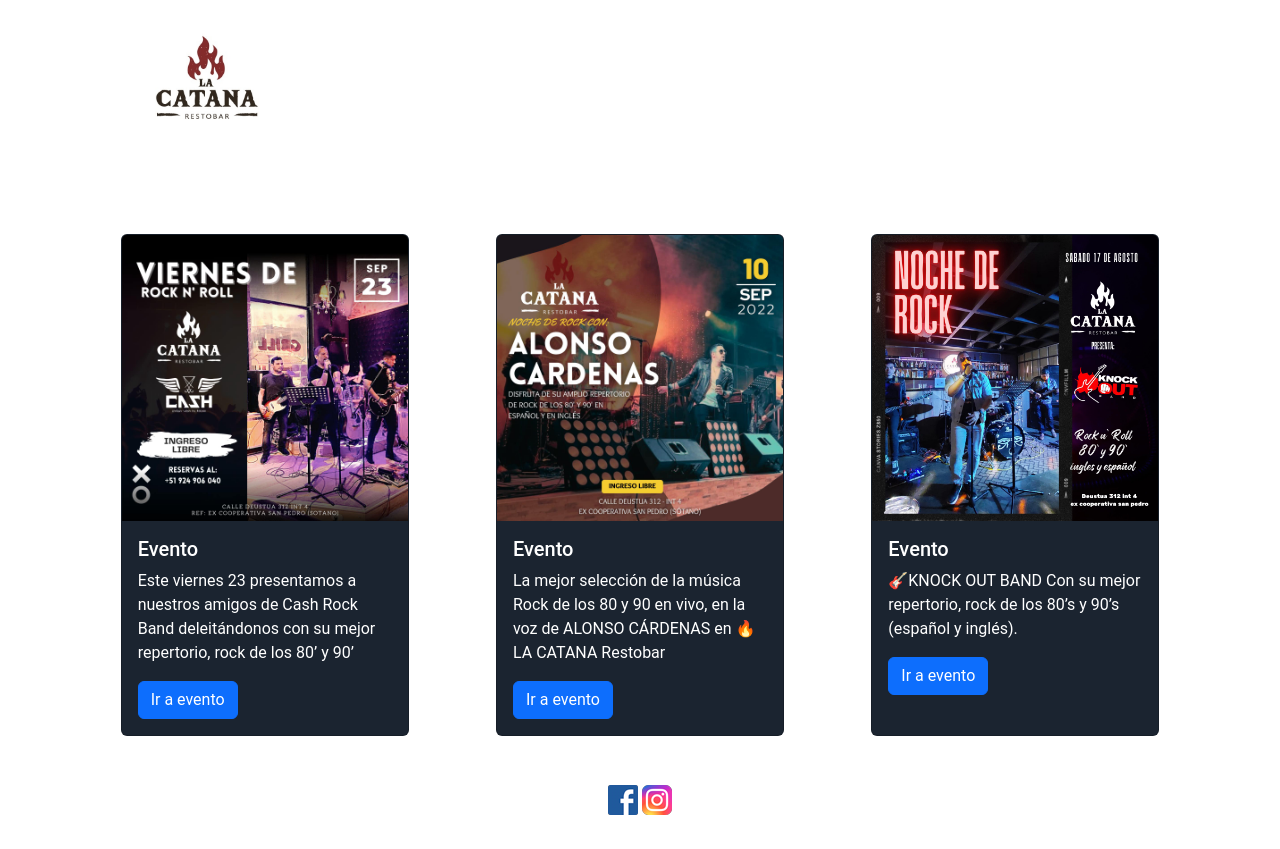
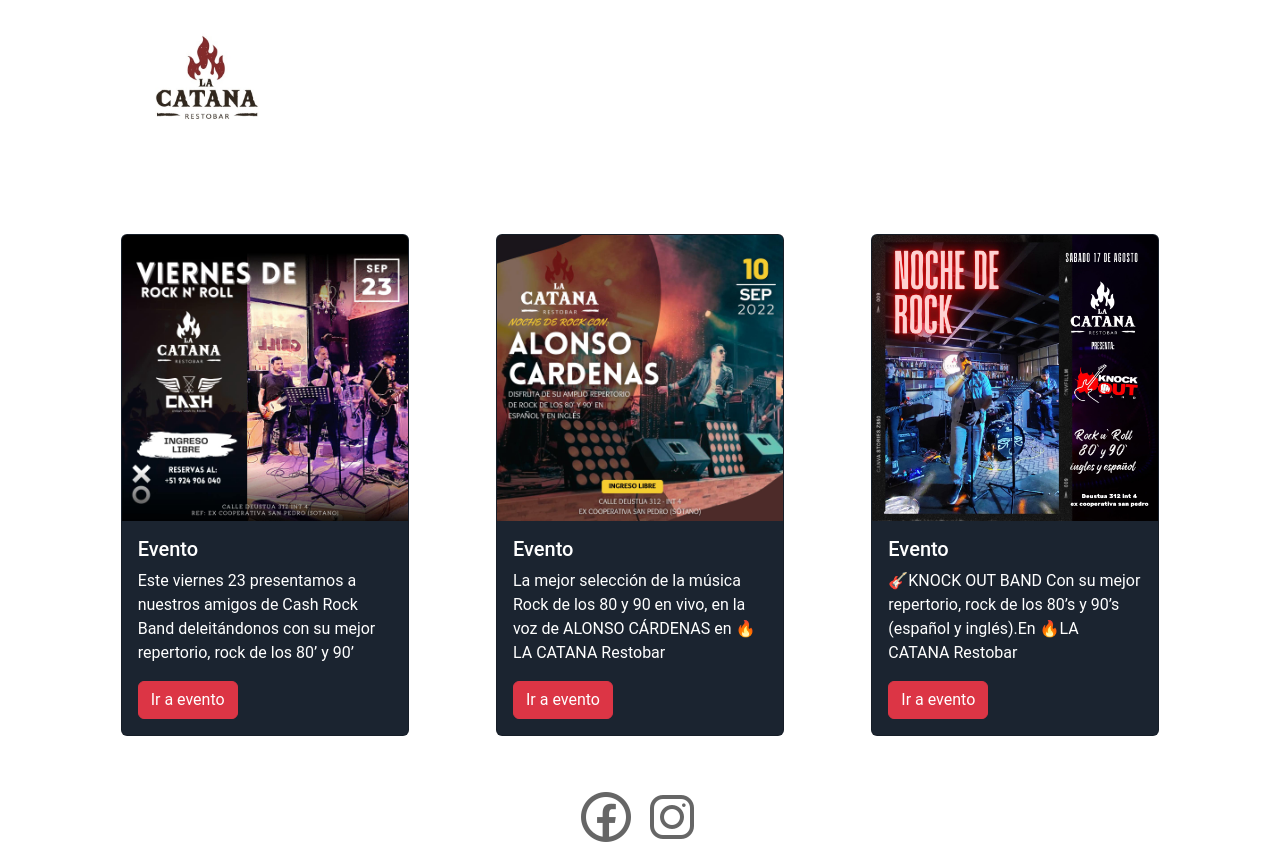
Before and after one commit to Diego211993/github-proyectocoder2.0, a website: page pages/eventos.html in a window 1280 px wide. Before the commit the page ends 815 px from the top, so only its background shows below. Drawn offline with nearby package versions, Linux system fonts and the light colour scheme.

Commit message:
cambio de color en los botones

```diff
--- a/pages/eventos.html
+++ b/pages/eventos.html
@@ -53,7 +53,7 @@
                     <div class="card-body">
                         <h5 class="card-title">Evento</h5>
                         <p class="card-text">Este viernes 23 presentamos a nuestros amigos de Cash Rock Band deleitándonos con su mejor repertorio, rock de los 80’ y 90’</p>
-                        <a href="#" class="btn btn-primary">Ir a evento</a>
+                        <a href="#" class="btn btn-danger">Ir a evento</a>
                     </div>
                 </div>
 
@@ -62,7 +62,7 @@
                     <div class="card-body">
                         <h5 class="card-title">Evento</h5>
                         <p class="card-text">La mejor selección de la música Rock de los 80 y 90 en vivo, en la voz de ALONSO CÁRDENAS en 🔥LA CATANA Restobar</p>
-                        <a href="#" class="btn btn-primary">Ir a evento</a>
+                        <a href="#" class="btn btn-danger">Ir a evento</a>
                     </div>
                 </div>
 
@@ -71,8 +71,8 @@
                     <div class="card-body">
                         <h5 class="card-title">Evento</h5>
                         <p class="card-text">🎸KNOCK OUT BAND
-                        Con su mejor repertorio, rock de los 80’s y 90’s (español y inglés).</p>
-                        <a href="#" class="btn btn-primary">Ir a evento</a>
+                        Con su mejor repertorio, rock de los 80’s y 90’s (español y inglés).En 🔥LA CATANA Restobar</p>
+                        <a href="#" class="btn btn-danger">Ir a evento</a>
                     </div>
                 </div>
             </div>
@@ -81,8 +81,8 @@
         <footer class="pie-cuatro">
             <div> Tambien encuentranos en:</div>
             <div>
-                <a href="https://www.facebook.com/Lacatanarestobar" target="_blank"><img src="../img/logo-face.png" alt=""></a>
-                <a href="https://www.instagram.com/lacatanarestobar/" target="_blank"><img src="../img/logo-insta.png" alt=""></a>
+                <a href="https://www.facebook.com/Lacatanarestobar" target="_blank"><img src="../img/icons8-facebook-nuevo-60.png" alt=""></a>
+                <a href="https://www.instagram.com/lacatanarestobar/" target="_blank"><img src="../img/icons8-instagram-64.png" alt=""></a>
             </div>
         </footer>
 
--- a/sass/secundarios/_contacto.scss
+++ b/sass/secundarios/_contacto.scss
@@ -69,7 +69,7 @@
             }
 
             .form-submit{
-                background-color: #3866f2;
+                background-color: red;
                 color: #fff;
                 font-weight: 300;
                 font-size: 1rem;
```
Also changed, not shown: index.html (+2 -2 lines), pages/contacto.html (+2 -2 lines), pages/menu.html (+2 -2 lines), pages/nosotros.html (+2 -2 lines), css/main.css, img/icons8-facebook-nuevo-60.png (added), img/icons8-instagram-64.png (added), img/tik-tok-60.png (added).
